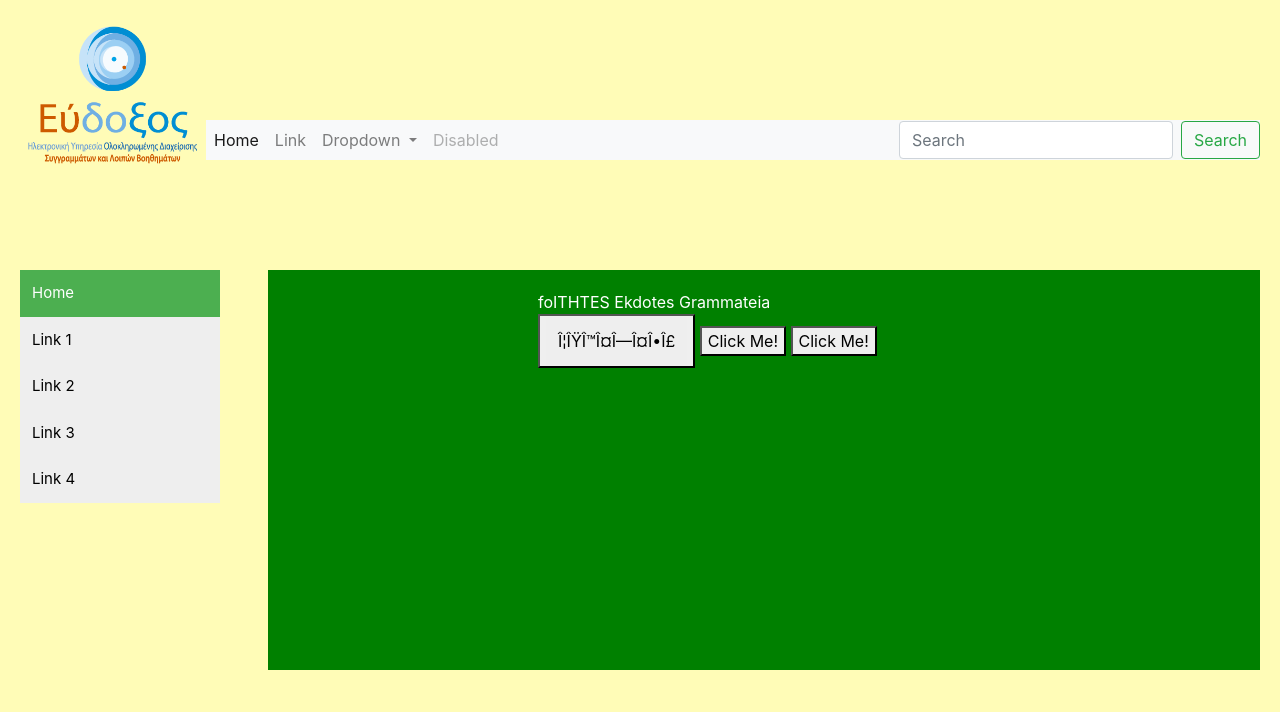
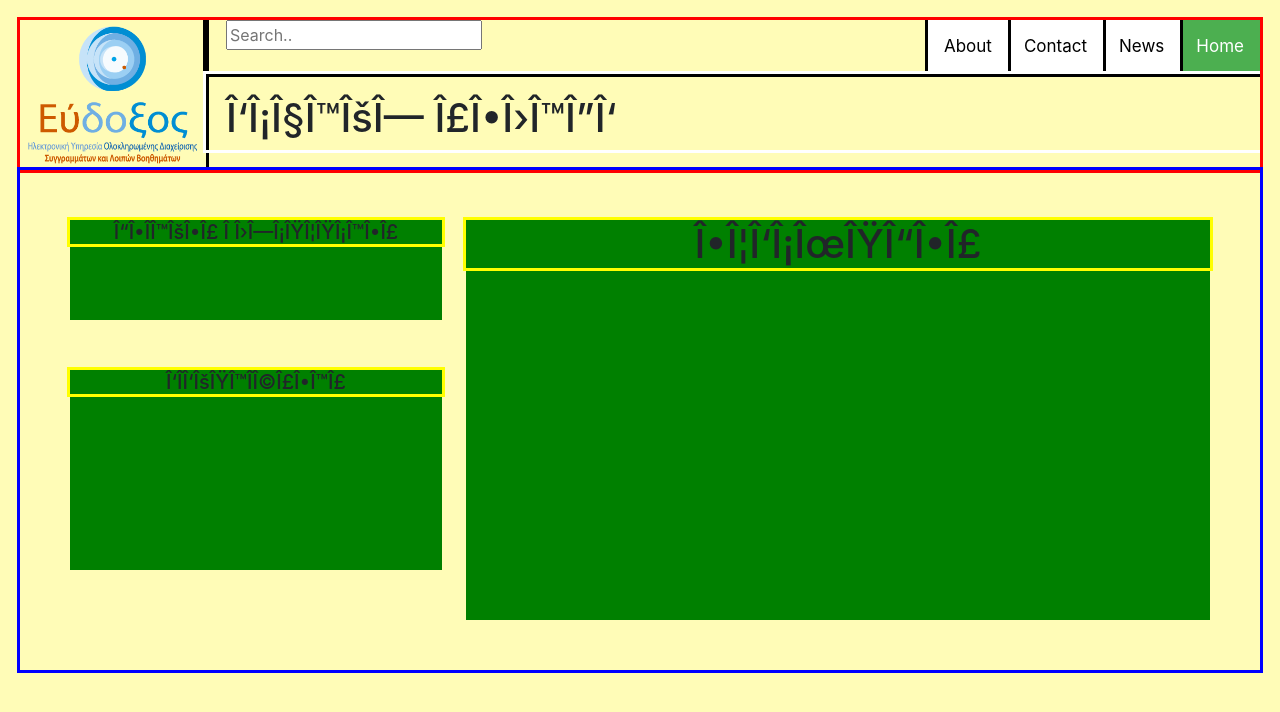
Before and after one commit to nikoskaraiskakis/forma, a PHP site: page / in a window 1280 px wide. Shown: the top 712 px of the page. Run offline with PHP 8.4, Linux system fonts and the light colour scheme.

Commit message:
changes on index.html

```diff
--- a/index.css
+++ b/index.css
@@ -1,4 +1,5 @@
 
+/*BACKGROUND*/
 .background-color {
 	background-color: #FFFCB7;
 	margin-top: 20px;
@@ -10,77 +11,123 @@
   	outline-offset: 15px;
 }
 
+/*TOP SECTION*/
+.top-section {
+	outline-style: solid;
+	outline-color: red;
+	height :150px;
+}
+
+.top-header {
+	float: right;
+	width: 85%;
+	heigth : 75px;
+	outline-style: solid;
+	outline-color: white;
+}
+
+.top-header h1 {
+	margin-top: 20px;
+	margin-left: 20px;
+}
 
 .LOGO {
 	float:left;
 	width:15%;
 	height:150px;
+	outline-style: solid;
+	outline-color: black;
 }
 
-.nav_container {
-	margin-top: 100px;
-	float:right;
-	width:85%;
-	height:50px;
+
+.topnav {
+	float: right;
+	width: 85%;
+	heigth : 75px;
+	outline-style: solid;
+	outline-color: black;
 }
 
-nav-log-section:after {
-	display: table;
-	clear: both;
+.topnav input {
+	margin-left: 20px;
 }
 
-menu_section:after {
-	display: table;
-	clear: both;
+.topnav a {
+  float: right;
+  color: black;
+  text-align: center;
+  padding: 14px 16px;
+  font-size: 17px;
+  background-color: white;
+  outline-style: solid;
+  outline-color: black;
 }
 
-.vertical-menu {
-	font-size: 15px;
-	font-family: unset;
-	margin-top:100px;
-	float:left;
-	width: 200px; /* Set a width if you like */
+/* Change the color of links on hover */
+.topnav a:hover {
+  background-color: #ddd;
+  color: black;
 }
 
-.vertical-menu a {
-  background-color: #eee; /* Grey background color */
-  color: black; /* Black text color */
-  display: block; /* Make the links appear below each other */
-  padding: 12px; /* Add some padding */
-  text-decoration: none; /* Remove underline from links */
-}
-
-.vertical-menu a:hover {
-  background-color: #ccc; /* Dark grey background on mouse-over */
-}
-
-.vertical-menu a.active {
-  background-color: #4CAF50; /* Add a green color to the "active/current" link */
+/* Add a color to the active/current link */
+.topnav a.active {
+  background-color: #4CAF50;
   color: white;
 }
 
-.box {
-	width: 80%;
+
+/*MID SECTION*/
+
+
+.mid-section {
+	outline-style: solid;
+	outline-color: blue;
+	height :500px;
+}
+
+.app-box {
+	float: right;
 	background-color:green;
-	color:white;
-	padding:20px;
-	float: right;
-	margin-top:100px;
+	margin-top:50px;
+	margin-right: 50px;
+	width: 60%;
 	height: 400px;
 }
 
-.button {
-	float: bottom;
+.app-box h1.box-header {
+	text-align: center;
+	outline-style: solid;
+	outline-color: yellow;
 }
 
-.button a {
-  background-color: #eee; /* Grey background color */
-  color: black; /* Black text color */
-  display: block; /* Make the links appear below each other */
-  padding: 12px; /* Add some padding */
-  text-decoration: none; /* Remove underline from links */
+.info-box {
+	float: left;
+	background-color:green;
+	margin-top:50px;
+	margin-left: 50px;
+	width: 30%;
+	height: 100px;
 }
 
-.button a:hover {
-  background-color: #afe; /* Dark grey background on mouse-over */
+.info-box h1.box-header {
+	text-align: center;
+	font-size: 15pt;
+	outline-style: solid;
+	outline-color: yellow;
 }
+
+.ann-box {
+	float: left;
+	background-color:green;
+	margin-top:50px;
+	margin-left: 50px;
+	width: 30%;
+	height: 200px;
+}
+
+.ann-box h1.box-header {
+	text-align: center;
+	font-size: 15pt;
+	outline-style: solid;
+	outline-color: yellow;
+}
--- a/index.html
+++ b/index.html
@@ -9,81 +9,49 @@
 
 	<body class="background-color">
 
-		<section class= "nav-log-section" >
-
-			<div class= "nav_container" >
-				<nav class="navbar-default navbar-header navbar-expand-lg navbar-light bg-light">
-				  <button class="navbar-toggler" type="button" data-toggle="collapse" data-target="#navbarSupportedContent" aria-controls="navbarSupportedContent" aria-expanded="false" aria-label="Toggle navigation">
-				    <span class="navbar-toggler-icon"></span>
-				  </button>
-
-				  <div class="collapse navbar-collapse" id="navbarSupportedContent">
-				    <ul class="navbar-nav mr-auto">
-				      <li class="nav-item active">
-				        <a class="nav-link" href="#">Home <span class="sr-only">(current)</span></a>
-				      </li>
-				      <li class="nav-item">
-				        <a class="nav-link" href="#">Link</a>
-				      </li>
-				      <li class="nav-item dropdown">
-				        <a class="nav-link dropdown-toggle" href="#" id="navbarDropdown" role="button" data-toggle="dropdown" aria-haspopup="true" aria-expanded="false">
-				          Dropdown
-				        </a>
-				        <div class="dropdown-menu" aria-labelledby="navbarDropdown">
-				          <a class="dropdown-item" href="#">Action</a>
-				          <a class="dropdown-item" href="#">Another action</a>
-				          <div class="dropdown-divider"></div>
-				          <a class="dropdown-item" href="#">Something else here</a>
-				        </div>
-				      </li>
-				      <li class="nav-item">
-				        <a class="nav-link disabled" href="#">Disabled</a>
-				      </li>
-				    </ul>
-				    <form class="form-inline my-2 my-lg-0">
-				      <input class="form-control mr-sm-2" type="search" placeholder="Search" aria-label="Search">
-				      <button class="btn btn-outline-success my-2 my-sm-0" type="submit">Search</button>
-				    </form>
-				  </div>
-				</nav>
-			</div>
+		<section class= "top-section" >
 
 			<a href="index.html">
 				<img src="images/eudoxus-logo.png" alt="LOGO" class="LOGO">
 			</a>
 
-		<div class="vertical-menu">
-				<a href="#" class="active">Home</a>
-				<a href="#">Link 1</a>
-				<a href="#">Link 2</a>
-				<a href="#">Link 3</a>
-				<a href="#">Link 4</a>
-		</div>
+			<div class="topnav">
+			  <input type="text" placeholder="Search.." class="search">
+			  <a class="active" href="#home">Home</a>
+			  <a href="#news">News</a>
+			  <a href="#contact">Contact</a>
+			  <a href="#about">About</a>
+			</div>
 
-		<div class="box" >
-			<div style="margin-left: 250px;">
-				<a style="width:33% ">
-					foITHTES
-				</a>
-				<a style="width:33%">
-					Ekdotes
-				</a>
-				<a style="width:33%">
-					Grammateia
-				</a>
+			<div class="top-header">
+				<h1>
+					ΑΡΧΙΚΗ ΣΕΛΙΔΑ
+				</h1>
 			</div>
-  			<button class="button" href="index.html" style="margin-left: 250px;">
-  				<a href="index.html" style="font-size: 30;">
-  					ΦΟΙΤΗΤΕΣ
-  				</a>
-  			</button>
-  			<button class="button">Click Me!</button>
-  			<button class="button">Click Me!</button>
-		</div>
-
 
 		</section>
 
+		<section class="mid-section">
+
+			<div class="app-box" >
+				<h1 class="box-header">
+					ΕΦΑΡΜΟΓΕΣ
+				</h1>
+			</div>
+
+			<div class="info-box" >
+				<h1 class="box-header">
+					ΓΕΝΙΚΕΣ ΠΛΗΡΟΦΟΡΙΕΣ
+				</h1>
+			</div>
+
+			<div class="ann-box" >
+				<h1 class="box-header">
+					ΑΝΑΚΟΙΝΩΣΕΙΣ
+				</h1>
+			</div>
+
+		</section>
 
 
 
```
